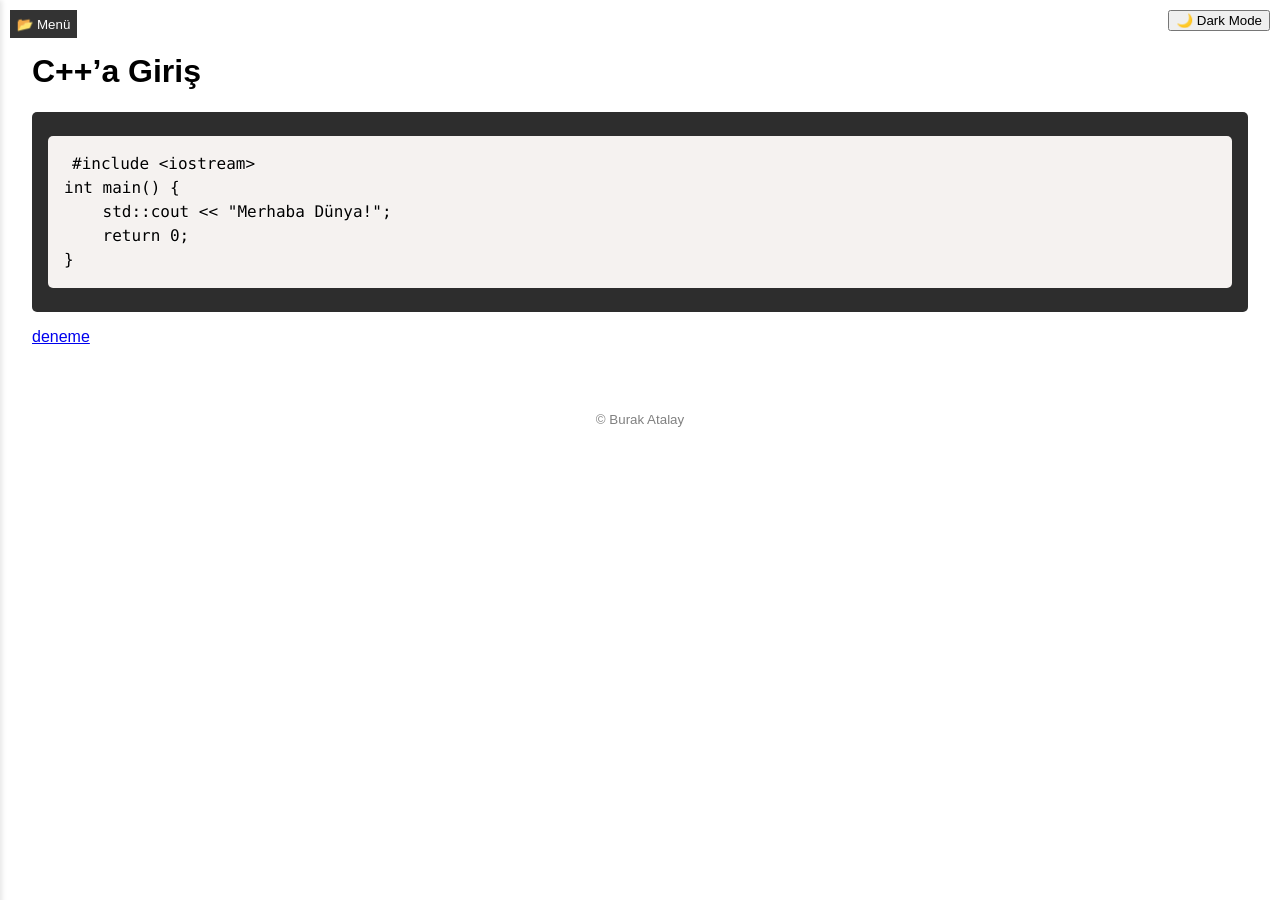
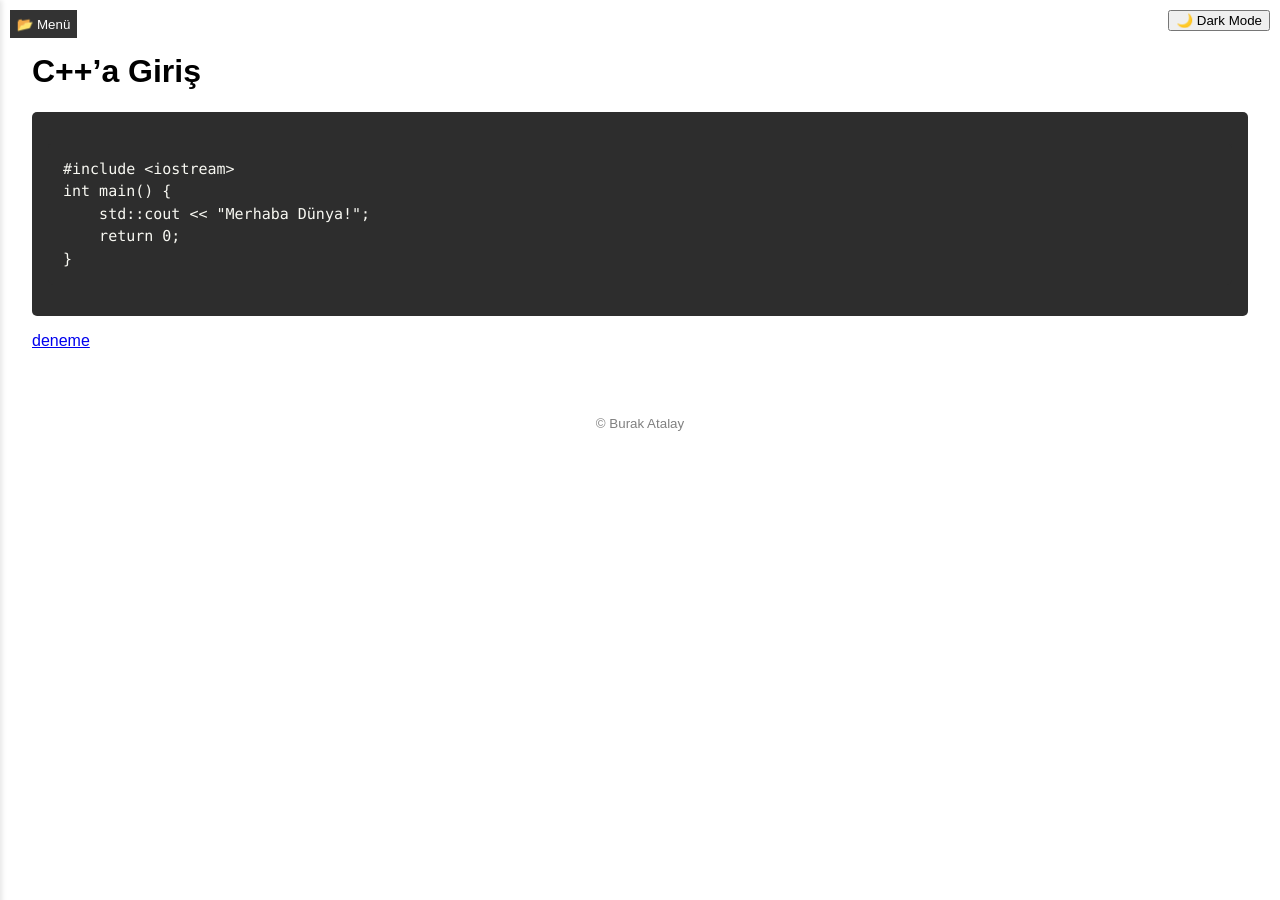
Before and after one commit to burakatalay06/burakatalay06.github.io, a Jekyll site: the page built from cpp/ders-giris.md, in a window 1280 px wide. Built offline with Jekyll 4.4.1, drawn with Linux system fonts in a browser that asks for light colours; a style sheet for code colours, icons or effects is not loaded.

Commit message:
code highlight edited.

```diff
--- a/_layouts/default.html
+++ b/_layouts/default.html
@@ -1,16 +1,18 @@
 <!DOCTYPE html>
 <html lang="tr">
+
 <head>
   <meta charset="UTF-8">
   <title>{{ page.title }} | {{ site.title }}</title>
   <link rel="stylesheet" href="/assets/style.css">
-  <link rel="stylesheet" href="https://cdn.jsdelivr.net/npm/prismjs@1.29.0/themes/prism.min.css">
+  <link rel="stylesheet" href="https://cdn.jsdelivr.net/npm/prismjs@1.29.0/themes/prism-dracula.min.css">
   <script src="https://cdn.jsdelivr.net/npm/prismjs@1.29.0/prism.min.js"></script>
   <style>
     body {
       margin: 0;
       font-family: sans-serif;
     }
+
     .sidebar {
       position: fixed;
       top: 0;
@@ -19,14 +21,16 @@
       height: 100%;
       background-color: #f8f9fa;
       padding: 1em;
-      box-shadow: 2px 0 5px rgba(0,0,0,0.1);
+      box-shadow: 2px 0 5px rgba(0, 0, 0, 0.1);
       transform: translateX(-100%);
       transition: transform 0.3s ease;
       z-index: 998;
     }
+
     .sidebar.open {
       transform: translateX(0);
     }
+
     .sidebar-toggle {
       position: fixed;
       top: 10px;
@@ -38,29 +42,35 @@
       border: none;
       cursor: pointer;
     }
+
     .dark-mode .sidebar {
       background-color: #222;
       color: #ddd;
     }
+
     main {
       margin-left: 0;
       padding: 2em;
       transition: margin-left 0.3s ease;
     }
-    .sidebar.open ~ main {
+
+    .sidebar.open~main {
       margin-left: 250px;
     }
+
     pre {
       background-color: #eee;
       padding: 1em;
       overflow-x: auto;
     }
+
     .dark-mode pre {
       background-color: #222;
       color: #ddd;
     }
   </style>
 </head>
+
 <body>
   <button onclick="toggleSidebar()" class="sidebar-toggle">📂 Menü</button>
   <button onclick="toggleDarkMode()" style="position:fixed; top:10px; right:10px; z-index:999;">
@@ -92,4 +102,5 @@
     }
   </script>
 </body>
+
 </html>
--- a/assets/style.css
+++ b/assets/style.css
@@ -24,13 +24,10 @@ body.dark-mode footer {
 }
 
 /* Code block styling */
-pre, code {
-  background-color: #1e1e1e;
-  color: #eee;
-  padding: 0.5em;
-  border-radius: 4px;
-  font-family: 'Fira Code', monospace;
-  overflow-x: auto;
+code, pre {
+  font-family: 'Fira Code', 'Consolas', monospace;
+  font-size: 15px;
+  line-height: 1.5;
 }
 
 
```
